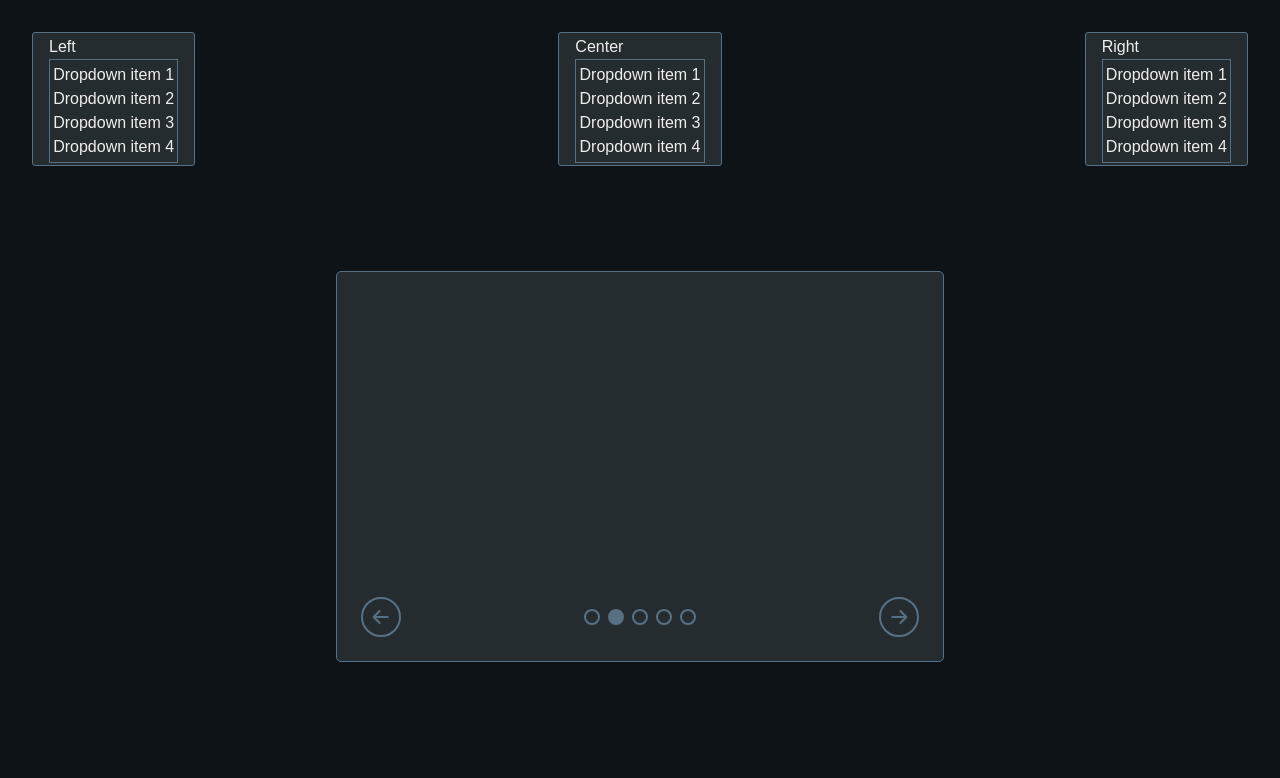
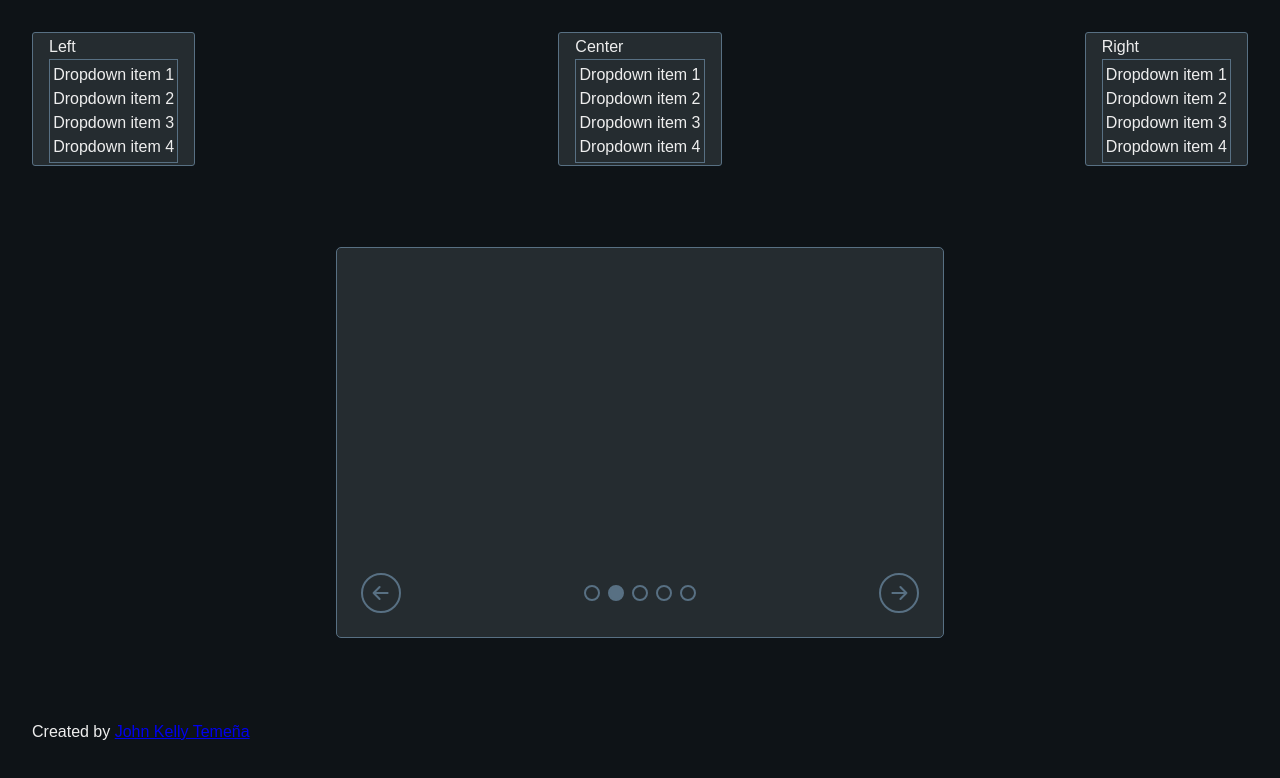
Before and after one commit to JohnKelly-T/dynamic-user-interface-interactions, a website built with webpack: page src/template.html in a window 1280 px wide. Built offline with nearby package versions, Linux system fonts and the light colour scheme; what @johnkelly-t/dropdown-menu would draw is missing.

Commit message:
Add footer content

```diff
--- a/src/template.html
+++ b/src/template.html
@@ -86,6 +86,81 @@
       </div>
     </main>
 
-    <footer></footer>
+    <footer>
+      <div class="credit">
+        Created by
+        <a href="https://github.com/JohnKelly-T" class="github-link">
+          John Kelly Temeña
+          <svg
+            xmlns="http://www.w3.org/2000/svg"
+            width="24"
+            height="24"
+            viewBox="0 0 24 24"
+          >
+            <mask id="lineMdGithubLoop0" width="24" height="24" x="0" y="0">
+              <g fill="#fff">
+                <ellipse cx="9.5" cy="9" rx="1.5" ry="1" />
+                <ellipse cx="14.5" cy="9" rx="1.5" ry="1" />
+              </g>
+            </mask>
+            <g
+              fill="none"
+              stroke="currentColor"
+              stroke-linecap="round"
+              stroke-linejoin="round"
+              stroke-width="1"
+            >
+              <path
+                stroke-dasharray="32"
+                stroke-dashoffset="32"
+                d="M12 4c1.67 0 2.61 0.4 3 0.5c0.53 -0.43 1.94 -1.5 3.5 -1.5c0.34 1 0.29 2.22 0 3c0.75 1 1 2 1 3.5c0 2.19 -0.48 3.58 -1.5 4.5c-1.02 0.92 -2.11 1.37 -3.5 1.5c0.65 0.54 0.5 1.87 0.5 2.5c0 0.73 0 3 0 3M12 4c-1.67 0 -2.61 0.4 -3 0.5c-0.53 -0.43 -1.94 -1.5 -3.5 -1.5c-0.34 1 -0.29 2.22 0 3c-0.75 1 -1 2 -1 3.5c0 2.19 0.48 3.58 1.5 4.5c1.02 0.92 2.11 1.37 3.5 1.5c-0.65 0.54 -0.5 1.87 -0.5 2.5c0 0.73 0 3 0 3"
+              >
+                <animate
+                  fill="freeze"
+                  attributeName="stroke-dashoffset"
+                  dur="0.7s"
+                  values="32;0"
+                />
+              </path>
+              <path
+                stroke-dasharray="10"
+                stroke-dashoffset="10"
+                d="M9 19c-1.406 0-2.844-.563-3.688-1.188C4.47 17.188 4.22 16.157 3 15.5"
+              >
+                <animate
+                  attributeName="d"
+                  dur="3s"
+                  repeatCount="indefinite"
+                  values="M9 19c-1.406 0-2.844-.563-3.688-1.188C4.47 17.188 4.22 16.157 3 15.5;M9 19c-1.406 0-3-.5-4-.5-.532 0-1 0-2-.5;M9 19c-1.406 0-2.844-.563-3.688-1.188C4.47 17.188 4.22 16.157 3 15.5"
+                />
+                <animate
+                  fill="freeze"
+                  attributeName="stroke-dashoffset"
+                  begin="0.8s"
+                  dur="0.2s"
+                  values="10;0"
+                />
+              </path>
+            </g>
+            <rect
+              width="8"
+              height="4"
+              x="8"
+              y="11"
+              fill="currentColor"
+              mask="url(#lineMdGithubLoop0)"
+            >
+              <animate
+                attributeName="y"
+                dur="10s"
+                keyTimes="0;0.45;0.46;0.54;0.55;1"
+                repeatCount="indefinite"
+                values="11;11;7;7;11;11"
+              />
+            </rect>
+          </svg>
+        </a>
+      </div>
+    </footer>
   </body>
 </html>
```
